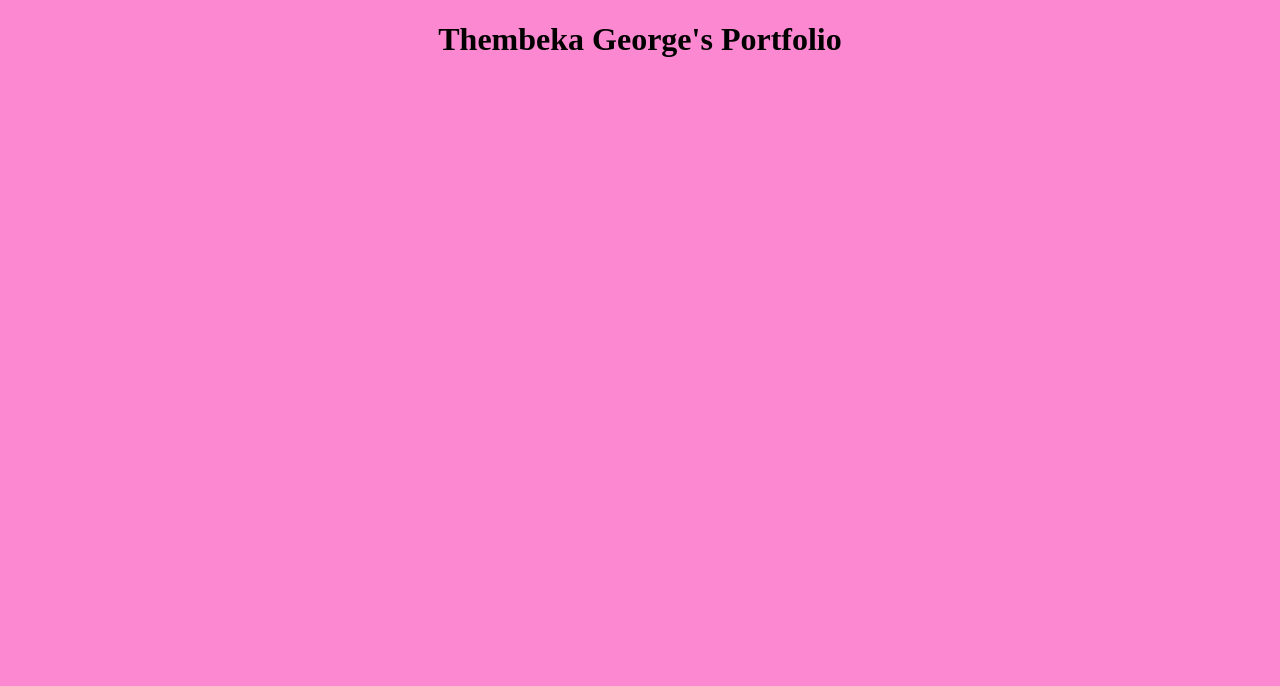
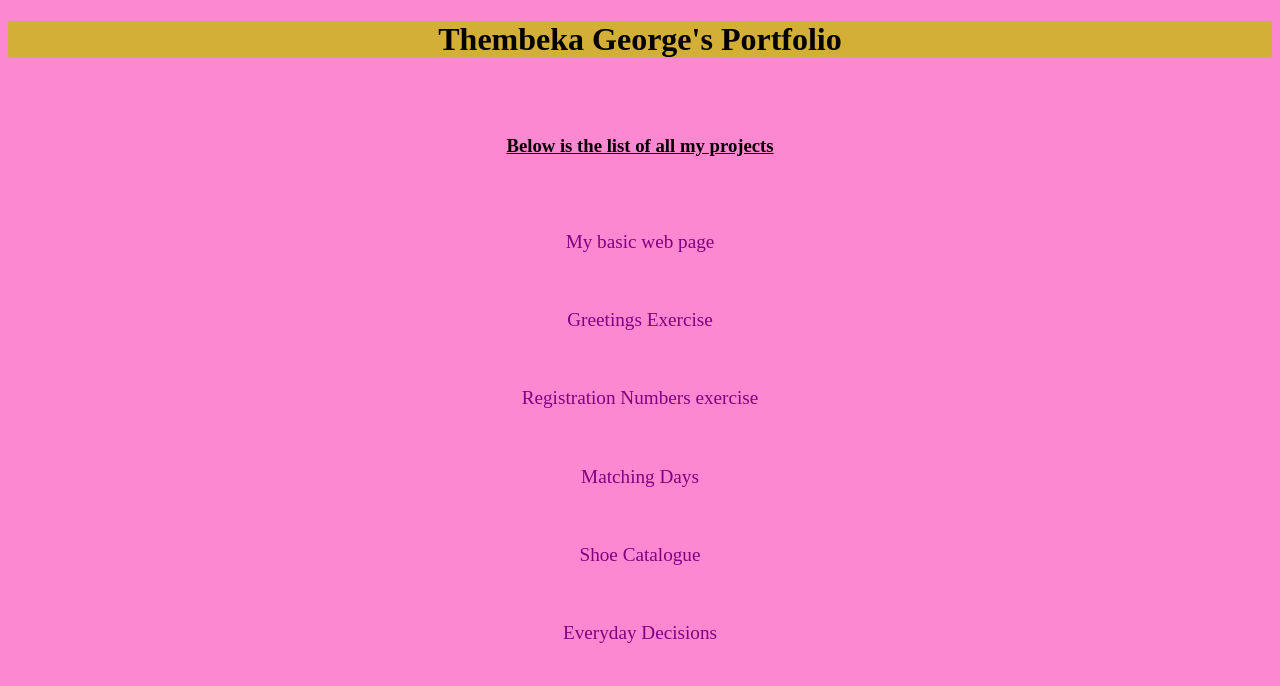
Before and after one commit to thembekageorge/Portfolio, a plain HTML site: page index.html in a window 1280 px wide. Drawn offline with Linux system fonts and the light colour scheme.

Commit message:
second commit : links inserted and some styling

```diff
--- a/Portfolio.css
+++ b/Portfolio.css
@@ -1,6 +1,27 @@
 body{
   background-color: #FB88D1;
 }
+
 h1 {
   text-align: center;
+  font-size: 2em;
 }
+#head {
+    background-color: #D4AF37;
+}
+h3 {
+  text-align: center;
+  text-decoration: underline;
+  font-size: 1.5;
+}
+
+a {
+  display: block;
+  text-decoration: none;
+  color: purple;
+}
+
+p{
+font-size: 1.2em;
+text-align: center;
+}
--- a/index.html
+++ b/index.html
@@ -6,6 +6,31 @@
     <title>Portfolio</title>
   </head>
   <body>
+    <div id="container">
+    <div id="heading">
+      <div id="head">
     <h1>Thembeka George's Portfolio</h1>
+    </div>
+    <br>
+    <br>
+    <h3>Below is the list of all my projects</h3>
+      </div>
+      <br>
+      <div id="links">
+        <br>
+    <a href="https://thembekageorge.github.io/thembekageorge.github.io/" target="_blank"><p>My basic web page</p></a>
+    <br>
+    <a href="https://thembekageorge.github.io/Greetings/" target="_blank"><p>Greetings Exercise</p></a>
+    <br>
+    <a href="https://thembekageorge.github.io/Registration_Numbers/" target="_blank"><p>Registration Numbers exercise</p></a>
+  <br>
+    <a href="https://thembekageorge.github.io/Matching_Days/" target="_blank"><p>Matching Days</p></a>
+    <br>
+    <a href="https://thembekageorge.github.io/shoe_cat/" target="_blank"><p>Shoe Catalogue</p></a>
+    <br>
+    <a href="https://thembekageorge.github.io/Everyday_Decisions/" target="_blank"><p>Everyday Decisions</p></a>
+    <br>
+  </div>
+</div>
   </body>
 </html>
```
